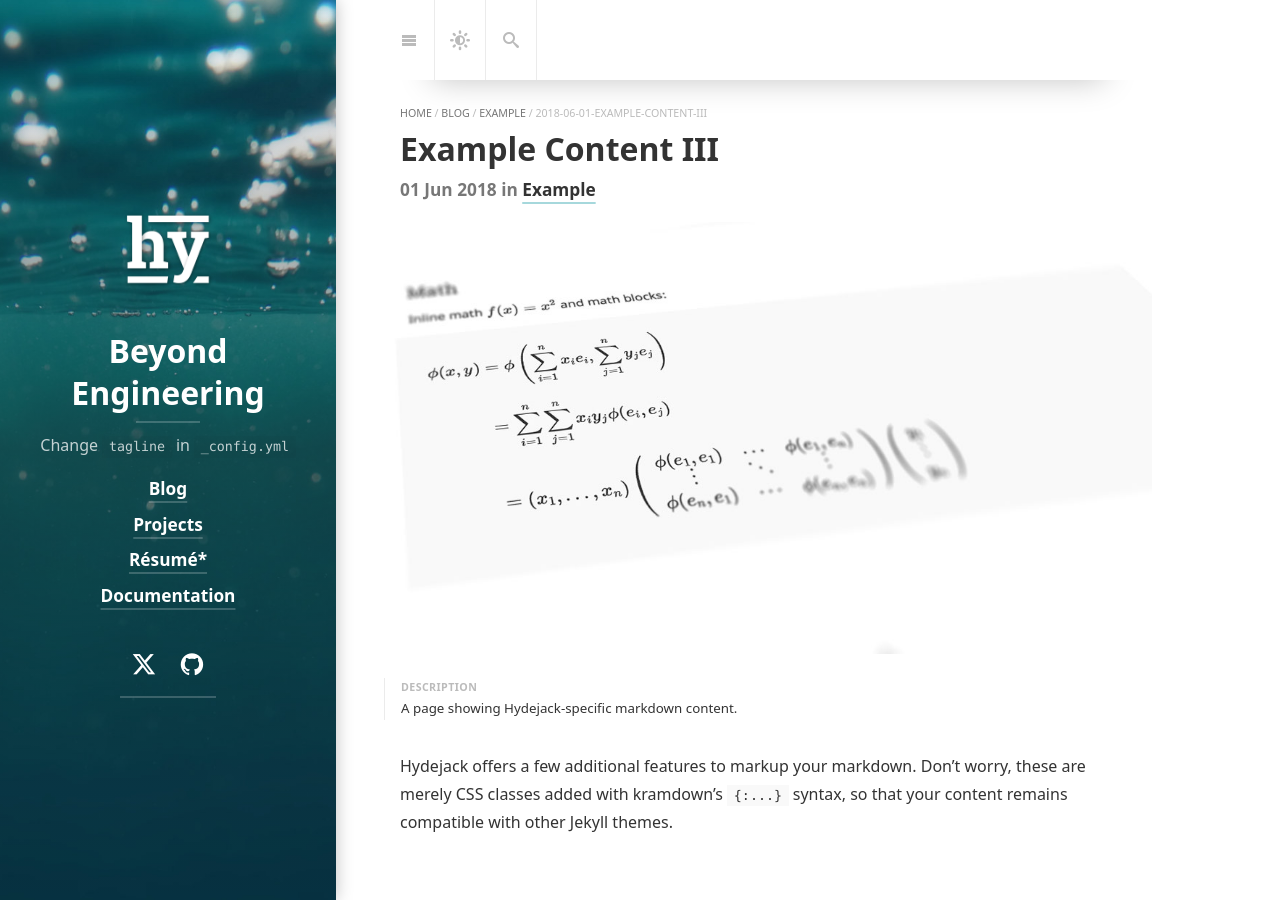
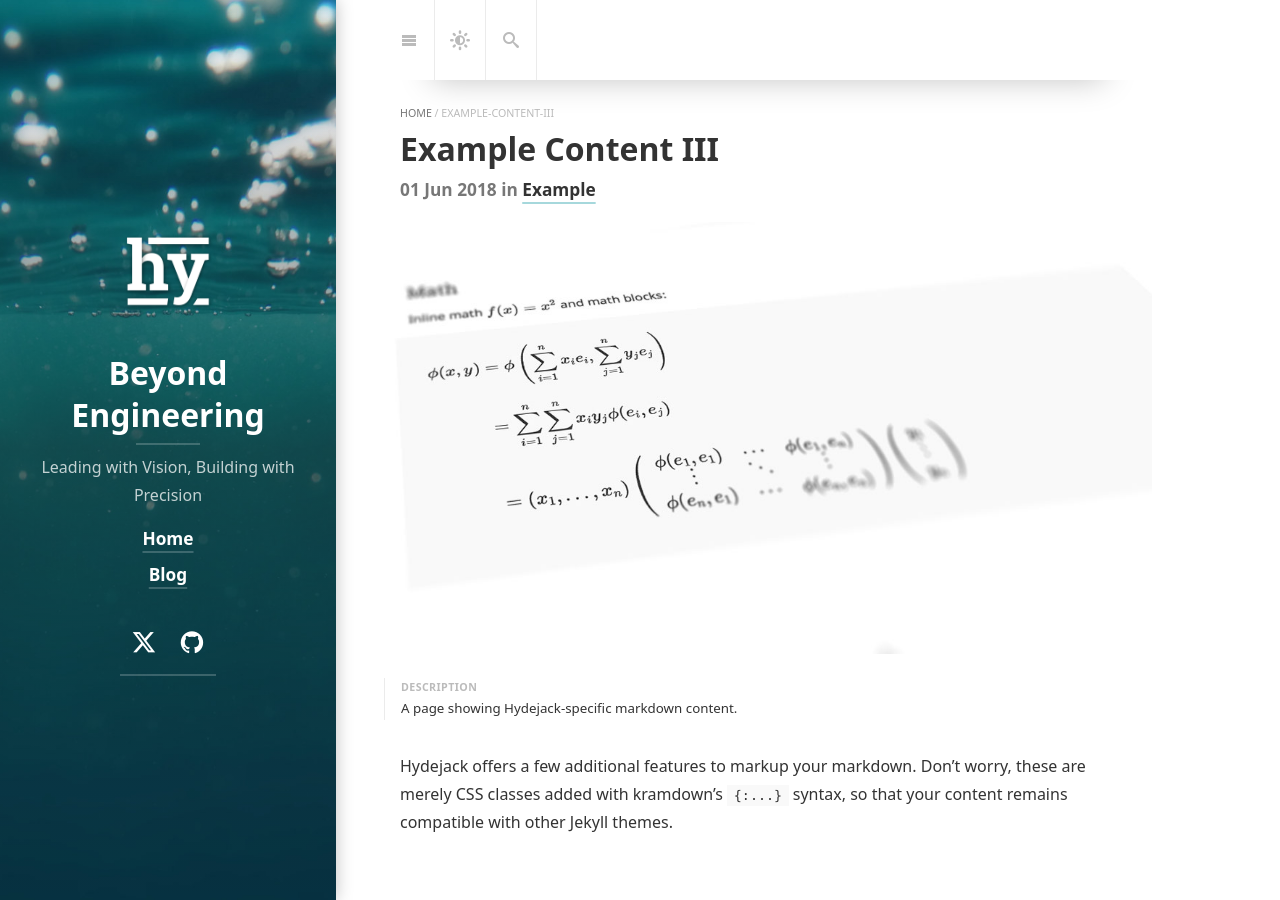
Before and after one commit to andre-mare/andre-mare.github.io, a Jekyll site: the page built from example/_posts/2018-06-01-example-content-iii.md, in a window 1280 px wide and 900 px high. Built offline with Jekyll 4.4.1, drawn with Linux system fonts in a browser that asks for light colours; cached includes are drawn as plain includes; nearby versions of some CDN libraries; some web fonts are replaced; library files that are not in the unit come from our copies; part of the change alters nothing that is shown.

Commit message:
Update Blog Settings

```diff
--- a/_config.yml
+++ b/_config.yml
@@ -25,14 +25,14 @@ title:                 Beyond Engineering
 # A short description (~150 chars) of the page used for the meta description tag.
 # Can use markdown, but no more than one paragraph (enforced by `>`)
 description:           >
-  Hydejack is a boutique Jekyll theme for hackers, nerds, and academics,
-  with a focus on personal sites that are meant to impress.
+  Beyond Engineering is my personal blog where I am sharing my knowledge and experience related to leadership,
+  leading teams and software architecture. Continuous learning is key to growth.
 
 # A shorter description for the sidebar.
-tagline:               Change `tagline` in `_config.yml`
+tagline:               Leading with Vision, Building with Precision
 
 # A list of keywords for your blog
-keywords:              []
+keywords:              [software engineering, software architecture, leadership]
 
 # A (square) logo for your site.
 # If provided, it will be shown at the top of the sidebar.
@@ -42,21 +42,17 @@ logo:                  /assets/img/logo.png
 # This should be the same author as first entry in `_data/authors.yml`.
 author:
   # Used by `jekyll-feed`:
-  name:                <firstname> <lastname>
-  email:               <mail@domain.tld>
+  name:                André Maré
+  email:               andre.mare@gmail.com
   # # Used by `jekyll-seo-tag`:
   # twitter:             <username>
 
 # Add links to the sidebar.
 menu:
+  - title:             Home
+    url:               /
   - title:             Blog
     url:               /blog/
-  - title:             Projects
-    url:               /projects/
-  - title:             Résumé*
-    url:               /resume/
-  - title:             Documentation
-    url:               /docs/
 
 # Add links to the footer.
 # Typically you'll want to link to your cookie- or privacy policy (if appliable), etc..
@@ -72,7 +68,7 @@ legal:
 copyright:             © 2024. All rights reserved.
 
 # Format of the permalinks
-permalink:             /blog/:categories/:year-:month-:day-:title/
+permalink:             /:title/
 
 # Pagination configuration (used by the `blog` layout)
 paginate:              10
```
